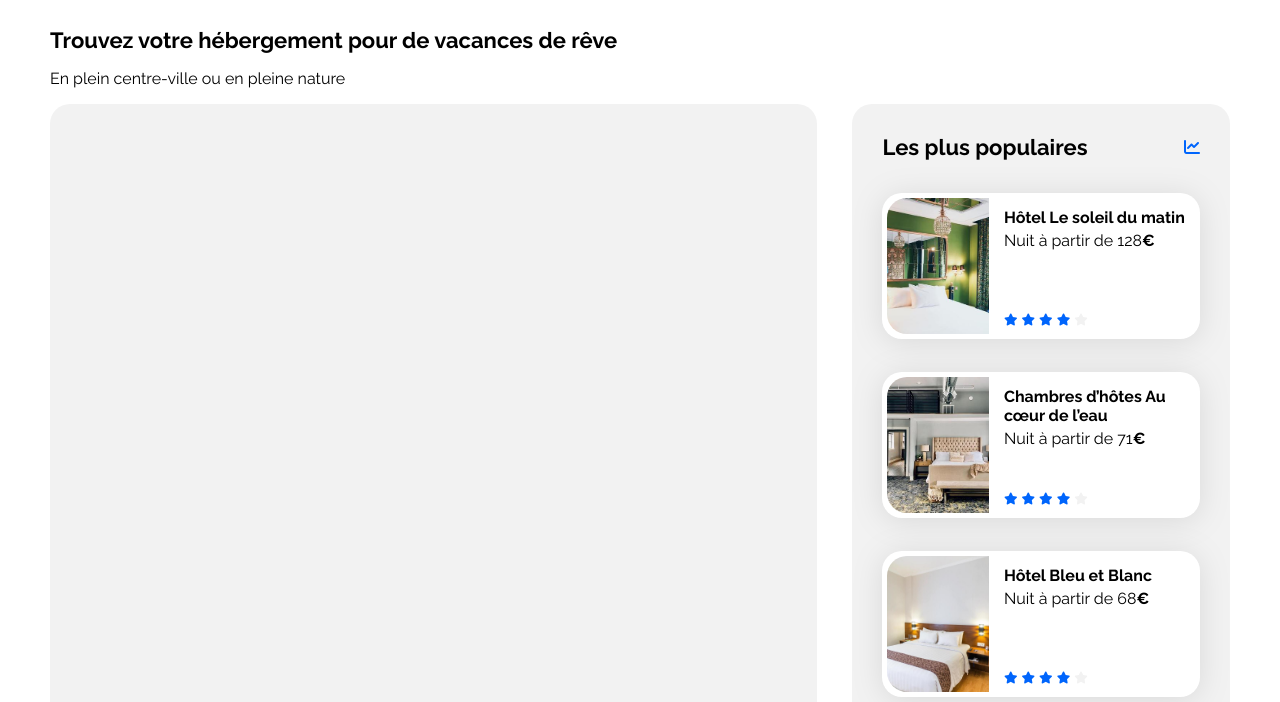
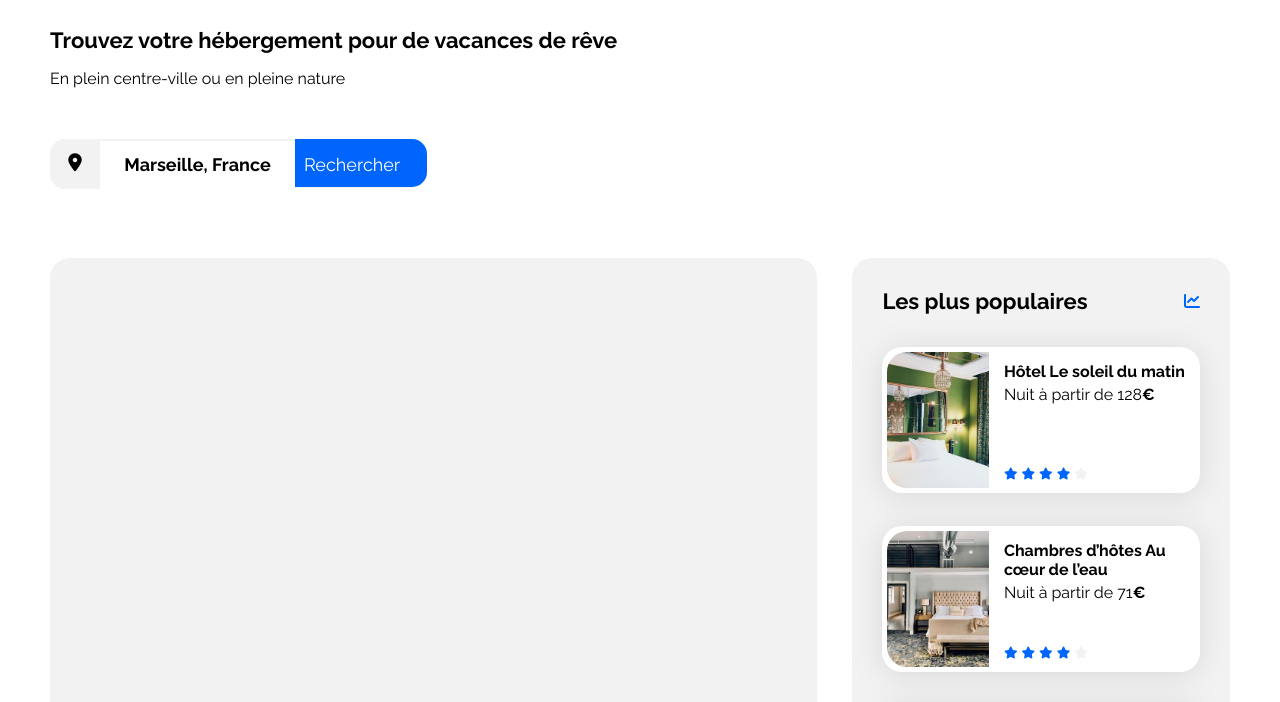
Before and after one commit to BazinEmeric/BOOKI, a plain HTML site: page index.html in a window 1280 px wide. Shown: the part 82-784 px from the top of the page. Drawn offline with Linux system fonts and the light colour scheme.

Commit message:
barre de recherche sans flexbox

```diff
--- a/css/style.css
+++ b/css/style.css
@@ -93,9 +93,10 @@ menu{
 
 /****** introduction ***********/
 .introduction{
+    display: flex;
+    flex-direction: column;
+    gap: 35px;
     margin-top: 30px;
-    display: flex;
-    gap: 35px;
 }
 H1{
     font-size: 22px;
@@ -105,6 +106,51 @@ H1{
     font-size: 16px;
     margin: 8x 0px 0px 0px;
 }
+.btn-recherche{
+    border: none;
+    margin: auto;
+    padding: 15px 0px 12px 0px;
+    width: 132px;
+    background-color: var(--main-color);
+    font-size: 18px;
+    border-radius: 0px 15px 15px 0px;
+}
+#input-recherche{
+    border: none;
+    text-align: center;
+    font-weight: bold ;
+    font-size: 18px;
+    height: 45px;
+    width: 191px;
+}
+form{
+    font-size: 0px;
+    width: 377px;
+    height: 49px;
+    background-color: var(--main-bg-color);
+    border-radius: 15px;
+}
+form span{
+    position: relative;
+    color: white;
+    left:-18px;
+}
+.map-size-color{
+    display: inline-block;
+    color: #000000;
+    font-size: 18px;
+    padding: 22.25px 18.25px 25.25px 18.25px;
+    background-color: var(--main-bg-color);
+    border-radius: 15px 0px 0px 15px;
+}
+.loupe{
+    color:white;
+    opacity: 0;
+    position: relative;
+    z-index: 1;
+}
+
+
 
 
 /****** Hebergements And Populaires ***********/
@@ -241,4 +287,7 @@ H1{
     main{
         padding: 50px;
     }
+    .loupe{
+        opacity: 1;
+    }
 }
--- a/index.html
+++ b/index.html
@@ -30,7 +30,12 @@
                     <p id="subtitle">En plein centre-ville ou en pleine nature</p>
                 </div>
                 <form>
-
+                    <i class="fa-xs fa-solid fa-location-dot map-size-color" aria-hidden="true"></i>
+                    <input type="text" name="recherche_ville" value="Marseille, France" id="input-recherche">
+                    <button class="btn-recherche">
+                        <i class="fa-xs fa-solid fa-magnifying-glass loupe"></i>
+                        <span>Rechercher</span>
+                    </button>
                 </form>
                 <div>
 
```
